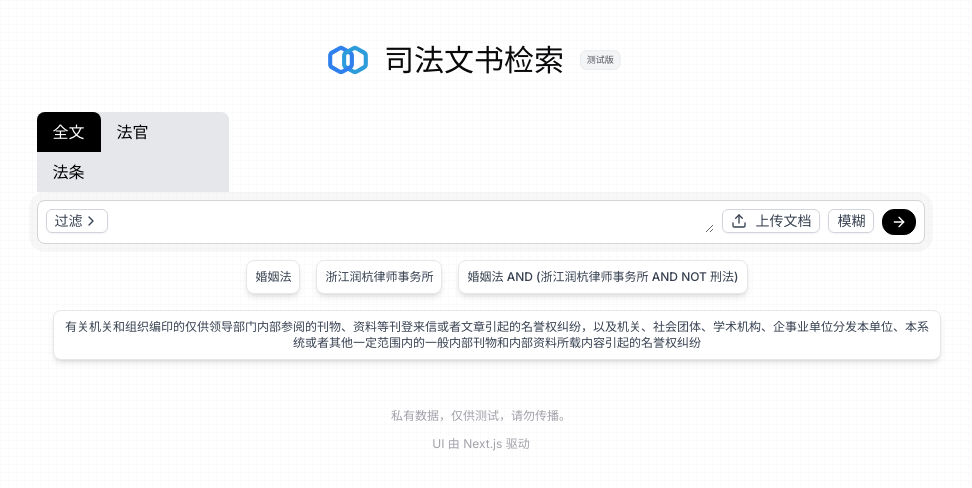
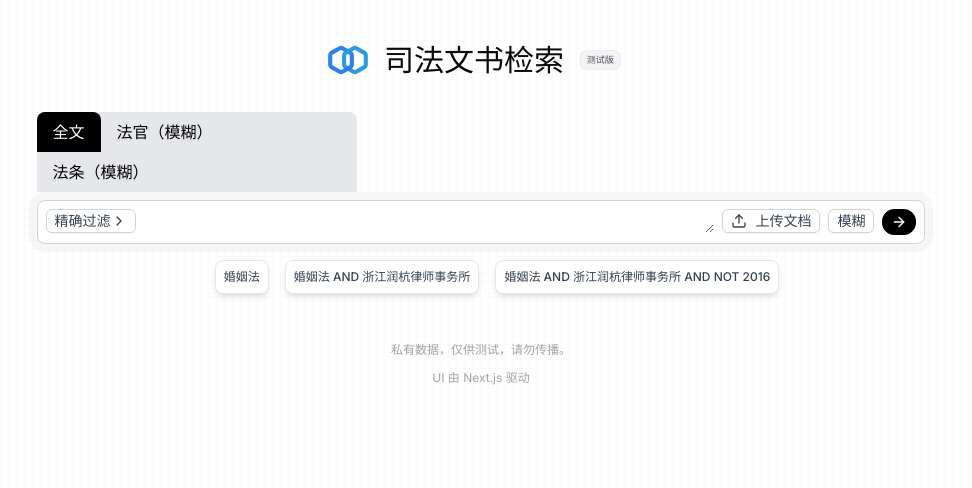
Before and after one commit to tongyx361/legal-search, a Next.js app in the folder src/frontend/: page / in a window 1280 px wide. Shown: the top 488 px of the page, without its empty margins (159-1131 px from the left). Built offline with nearby package versions, Linux system fonts and the light colour scheme.

Commit message:
Fix frontend

```diff
--- a/src/frontend/src/app/components/search.tsx
+++ b/src/frontend/src/app/components/search.tsx
@@ -1,4 +1,3 @@
-import LawDocument from "@/app/interfaces/lawdocument";
 import {
   Annoyed,
   ArrowRight,
@@ -10,25 +9,58 @@ import {
 } from "lucide-react";
 import { FC, useEffect, useRef, useState } from "react";
 
+// Environment variables
 const rootUrl: string =
-  process.env.NEXT_PUBLIC_ROOT_URL?.toString() || "http://localhost:8000";
+  process.env.NEXT_PUBLIC_ROOT_URL?.toString() || "http://localhost:5678";
 
 const queryExpasionDelay: number = process.env
   .NEXT_PUBLIC_QUERY_EXPANSION_DELAY_MS
   ? Number(process.env.NEXT_PUBLIC_QUERY_EXPANSION_DELAY_MS)
-  : 300; // 默认值
+  : 300;
 
 const nItemsPerPage: number = process.env.NEXT_PUBLIC_N_ITEMS_PER_PAGE
   ? Number(process.env.NEXT_PUBLIC_N_ITEMS_PER_PAGE)
-  : 10; // 默认值
+  : 10;
 
-interface ToggleButtonProps {
+// Interfaces
+interface LawDocument {
+  title: string;
+  full: string;
+  laws: string[];
+  judges: string[];
+  keywords: string[];
+  highlights: string[];
+  expanded: boolean;
+}
+
+export const Search: FC = () => {
+  // State variables
+  const [value, setValue] = useState("");
+  const [searchField, setSearchField] = useState("全文"); // 默认选择全文搜索字段
+  const [fuzzySearch, setFuzzySearch] = useState(true); // 是否精确搜索
+  const [judgeFilter, setJudgeFilter] = useState(""); // 法官过滤
+  const [lawFilter, setLawFilter] = useState(""); // 法条过滤
+  const [filterOpen, setFilterOpen] = useState(false); // 过滤框是否打开
+  const [results, setResults] = useState<any[]>([]); // 搜索结果数据
+  const [relatedQueries, setRelatedQueries] = useState<string[]>([]); // 相关搜索词
+  const [searchFinished, setSearchFinished] = useState(false); // 搜索是否完成
+  const [searchError, setSearchError] = useState(0); // 搜索错误
+  const [currentPage, setCurrentPage] = useState(1);
+
+  const [file, setFile] = useState<File | null>(null);
+  const [fileContent, setFileContent] = useState(true);
+  const [fileName, setFileName] = useState<string>("");
+
+  // References
+  const textareaRef = useRef<HTMLTextAreaElement>(null);
+
+  // Components and utilies
+
+  const ToggleButton: FC<{
     mode: string;
     isActive: boolean;
     onClick: () => void;
-}
-
-const ToggleButton: FC<ToggleButtonProps> = ({ mode, isActive, onClick }) => {
+  }> = ({ mode, isActive, onClick }) => {
     return (
       <button
         role="switch"
@@ -41,30 +73,26 @@ const ToggleButton: FC<ToggleButtonProps> = ({ mode, isActive, onClick }) => {
     );
   };
 
+  // Dynamic textarea height
+  const handleInputChange = (e: React.ChangeEvent<HTMLTextAreaElement>) => {
+    setFileContent(false);
+    setValue(e.target.value);
+    const textarea = e.target;
+    textarea.style.height = "1.5rem";
+    textarea.style.height = textarea.scrollHeight + "px";
+  };
+
+  // Query recommendation and expansion
+
   const fullRelatedQueries = [
     "婚姻法",
-  "浙江润杭律师事务所",
-  "婚姻法 AND (浙江润杭律师事务所 AND NOT 刑法)",
-  "有关机关和组织编印的仅供领导部门内部参阅的刊物、资料等刊登来信或者文章引起的名誉权纠纷，以及机关、社会团体、学术机构、企事业单位分发本单位、本系统或者其他一定范围内的一般内部刊物和内部资料所载内容引起的名誉权纠纷",
+    "婚姻法 AND 浙江润杭律师事务所",
+    "婚姻法 AND 浙江润杭律师事务所 AND NOT 2016",
   ];
 
-export const Search: FC = () => {
-  const [value, setValue] = useState("");
-  const [searchField, setSearchField] = useState("全文"); // 默认选择全文搜索字段
-  const [fuzzySearch, setFuzzySearch] = useState(true); // 是否精确搜索
-  const [judgeFilter, setJudgeFilter] = useState(""); // 法官过滤
-  const [lawFilter, setLawFilter] = useState(""); // 法条过滤
-  const [filterOpen, setFilterOpen] = useState(false); // 过滤框是否打开
-  const [results, setResults] = useState<any[]>([]); // 搜索结果数据
-  const [relatedQueries, setRelatedQueries] = useState<string[]>([]); // 相关搜索词
-  const [searchFinished, setSearchFinished] = useState(false); // 搜索是否完成
-  const [searchError, setSearchError] = useState(0); // 搜索错误
+  const judgeRelatedQueries = ["夏明贵", "夏明贵 王杨沁如"];
 
-  const [file, setFile] = useState<File | null>(null);
-  const [fileContent, setFileContent] = useState(true);
-  const [fileName, setFileName] = useState<string>("");
-
-  const textareaRef = useRef<HTMLTextAreaElement>(null);
+  const lawRelatedQueries = ["中华人民共和国民事诉讼法", "民事诉讼法 合同法"];
 
   const QueryContainer: FC<{ queries: string[] }> = ({ queries }) => {
     return (
@@ -74,17 +102,15 @@ export const Search: FC = () => {
             key={index}
             className="flex-initial flex-wrap items-center justify-center rounded-lg border border-gray-200 bg-white p-2 text-xs font-medium text-gray-700 shadow-md hover:bg-gray-50 hover:text-gray-900"
             onClick={() => {
-              // 修改 textarea 的值
               if (textareaRef.current) {
-                textareaRef.current!.value = query;
-                // textareaRef.current!.value === "" ? query : ` ${query}`;
-                // 创建模拟的 ChangeEvent 对象
+                textareaRef.current!.value = query; // Replace
+                // textareaRef.current!.value +=
+                // textareaRef.current!.value === "" ? query : ` ${query}`; // Append
                 const event = new Event("input", { bubbles: true });
                 Object.defineProperty(event, "target", {
                   value: textareaRef.current,
                 });
 
-                // 手动触发 handleInputChange
                 handleInputChange(
                   event as unknown as React.ChangeEvent<HTMLTextAreaElement>,
                 );
@@ -126,6 +152,8 @@ export const Search: FC = () => {
     }
   };
 
+  // Debounce
+
   const useDebounce = (value: any, delay: number) => {
     const [debouncedValue, setDebouncedValue] = useState(value);
 
@@ -142,19 +170,7 @@ export const Search: FC = () => {
     return debouncedValue;
   };
 
-  const debouncedValue = useDebounce(value, queryExpasionDelay); // 500ms 的防抖延迟
-
-  // 监听文本框输入事件，动态改变文本框的高度
-  const handleInputChange = (e: React.ChangeEvent<HTMLTextAreaElement>) => {
-    setFileContent(false);
-    if (e.target.value === "") {
-      setRelatedQueries([]);
-    }
-    setValue(e.target.value);
-    const textarea = e.target;
-    textarea.style.height = "1.5rem";
-    textarea.style.height = textarea.scrollHeight + "px";
-  };
+  const debouncedValue = useDebounce(value, queryExpasionDelay);
 
   useEffect(() => {
     console.log("debouncedValue: ", debouncedValue);
@@ -163,27 +179,17 @@ export const Search: FC = () => {
         case "全文":
           setRelatedQueries(fullRelatedQueries);
           break;
-        case "法官":
-          setRelatedQueries(["张三", "李四"]);
+        case "法官（模糊）":
+          setRelatedQueries(judgeRelatedQueries);
           break;
-        case "法条":
-          setRelatedQueries(["婚姻法", "刑法"]);
+        case "法条（模糊）":
+          setRelatedQueries(lawRelatedQueries);
           break;
       }
     } else {
-      if (!fileContent)
-        switch (searchField) {
-          case "全文":
-            fetchRelatedQueries(debouncedValue);
-            break;
-          case "法官":
-            setRelatedQueries(["张三", "李四"]);
-            break;
-          case "法条":
-            setRelatedQueries(["婚姻法", "刑法"]);
-            break;
-        }
-      else setRelatedQueries([]);
+      if (!fileContent) {
+        if (searchField === "全文") fetchRelatedQueries(debouncedValue);
+      } else setRelatedQueries([]);
     }
     // console.log("Debounced value:", debouncedValue);
   }, [debouncedValue, searchField]);
@@ -196,6 +202,7 @@ export const Search: FC = () => {
       setResults([]);
       setSearchFinished(false);
       setSearchError(0);
+      setCurrentPage(1);
       let apiUrl: string = rootUrl;
       let requestData: { [key: string]: any } = {};
       let ndoc =
@@ -219,7 +226,7 @@ export const Search: FC = () => {
             ndoc: ndoc,
           };
           break;
-        case "法官":
+        case "法官（模糊）":
           apiUrl += "/query-judge";
           requestData = {
             query: value,
@@ -227,7 +234,7 @@ export const Search: FC = () => {
             ndoc: ndoc,
           };
           break;
-        case "法条":
+        case "法条（模糊）":
           apiUrl += "/query-laws";
           requestData = {
             query: value,
@@ -242,7 +249,7 @@ export const Search: FC = () => {
       let end_search = false;
       try {
         do {
-          console.log("index:", requestData["index"]);
+          console.log("requestData:", requestData);
           const response = await fetch(apiUrl, {
             method: "POST",
             headers: {
@@ -307,11 +314,8 @@ export const Search: FC = () => {
     reader.readAsText(file);
   };
 
-  // LawDoc component to display a single law document
-  const LawDoc: FC<{ document: LawDocument; index: number }> = ({
-    document,
-    index,
-  }) => {
+  // Component to display a single law document
+  const LawDoc: FC<{ document: LawDocument }> = ({ document }) => {
     const [expanded, setExpanded] = useState(document.expanded);
 
     const CustomList: FC<{
@@ -368,58 +372,8 @@ export const Search: FC = () => {
       return { __html: highlightedText };
     };
 
+    const SimilarSearch: FC = () => {
       return (
-      <div className="mb-4 flex flex-col items-center rounded-md border border-gray-300 bg-gray-50 p-4">
-        <div
-          id="doc-header"
-          className="items-left justify-left m-1 flex w-full flex-col"
-        >
-          <h3 className="mb-2 text-lg font-semibold">{document.title}</h3>
-          <CustomList
-            prompt="法官："
-            items={document.judges}
-            itemColor="bg-blue-200 text-blue-800"
-          />
-          <CustomList
-            prompt="法条："
-            items={document.laws}
-            itemColor="bg-teal-200 text-teal-800"
-          />
-          <CustomList
-            prompt="关键词："
-            items={document.keywords}
-            itemColor="bg-gray-200 text-gray-800"
-          />
-        </div>
-        {expanded && (
-          <>
-            {" "}
-            <button
-              className="mt-2 flex items-center text-blue-500"
-              onClick={() => {
-                setExpanded(!expanded);
-                document.expanded = !document.expanded;
-              }}
-            >
-              {expanded ? (
-                <>
-                  收起全文
-                  <ChevronUp />
-                </>
-              ) : (
-                <>
-                  展开全文
-                  <ChevronDown />
-                </>
-              )}
-            </button>{" "}
-            <div
-              className="m-2 w-full rounded-md border bg-white p-2 text-sm leading-6"
-              dangerouslySetInnerHTML={highlightKeywords(
-                document.full,
-                document.highlights,
-              )}
-            />
         <div className="flex">
           <button
             className="m-2 flex items-center rounded-md border bg-green-200 p-2"
@@ -448,8 +402,8 @@ export const Search: FC = () => {
           <button
             className="m-2 flex items-center rounded-md border bg-blue-200 p-2"
             onClick={() => {
-                  setSearchField("法官");
-                  textareaRef.current!.value = document.judges.join(" OR ");
+              setSearchField("法官（模糊）");
+              textareaRef.current!.value = document.judges.join(" ");
               const eInput = new Event("input", { bubbles: true });
               Object.defineProperty(eInput, "target", {
                 value: textareaRef.current,
@@ -472,8 +426,8 @@ export const Search: FC = () => {
           <button
             className="m-2 flex items-center rounded-md border bg-teal-200 p-2"
             onClick={() => {
-                  setSearchField("法条");
-                  textareaRef.current!.value = document.laws.join(" OR ");
+              setSearchField("法条（模糊）");
+              textareaRef.current!.value = document.laws.join(" ");
               const eInput = new Event("input", { bubbles: true });
               Object.defineProperty(eInput, "target", {
                 value: textareaRef.current,
@@ -494,8 +448,11 @@ export const Search: FC = () => {
             相似法条案例
           </button>
         </div>
-          </>
-        )}
+      );
+    };
+
+    const ExpandButton: FC = () => {
+      return (
         <button
           className="mt-2 flex items-center text-blue-500"
           onClick={() => {
@@ -515,22 +472,71 @@ export const Search: FC = () => {
             </>
           )}
         </button>
+      );
+    };
+
+    return (
+      <div className="mb-4 flex flex-col items-center rounded-md border border-gray-300 bg-gray-50 p-4">
+        <div
+          id="doc-header"
+          className="items-left justify-left m-1 flex w-full flex-col"
+        >
+          <h3 className="mb-2 text-lg font-semibold">{document.title}</h3>
+          <CustomList
+            prompt="法官："
+            items={document.judges}
+            itemColor="bg-blue-200 text-blue-800"
+          />
+          <CustomList
+            prompt="法条："
+            items={document.laws}
+            itemColor="bg-teal-200 text-teal-800"
+          />
+          <CustomList
+            prompt="关键词："
+            items={document.keywords}
+            itemColor="bg-gray-200 text-gray-800"
+          />
+        </div>
+        {expanded && (
+          <>
+            <SimilarSearch />
+            <ExpandButton />
+            <div
+              className="m-2 w-full rounded-md border bg-white p-2 text-sm leading-6"
+              dangerouslySetInnerHTML={highlightKeywords(
+                document.full,
+                document.highlights,
+              )}
+            ></div>
+          </>
+        )}
+        <SimilarSearch />
+        <ExpandButton />
       </div>
     );
   };
 
-  // LawDocs component with pagination
+  // Component of search results with pagination
   const LawDocs: FC<{ documents: LawDocument[]; itemsPerPage: number }> = ({
     documents,
     itemsPerPage,
   }) => {
-    const [currentPage, setCurrentPage] = useState(1);
     const totalPages = Math.ceil(documents.length / itemsPerPage);
     const paginationRef = useRef<HTMLDivElement>(null);
 
     const indexOfLastItem = currentPage * itemsPerPage;
     const indexOfFirstItem = indexOfLastItem - itemsPerPage;
     const currentItems = documents.slice(indexOfFirstItem, indexOfLastItem);
+
+    const handlePageChange = (pageNumber: number) => {
+      setCurrentPage(pageNumber);
+      paginationRef.current?.scrollIntoView({ behavior: "smooth" });
+    };
+
+    useEffect(() => {
+      window.scrollTo({ top: 0, behavior: "smooth" });
+    }, [currentPage]);
 
     // Pagination component
     const Pagination: FC<{
@@ -594,15 +600,6 @@ export const Search: FC = () => {
       );
     };
 
-    const handlePageChange = (pageNumber: number) => {
-      setCurrentPage(pageNumber);
-      paginationRef.current?.scrollIntoView({ behavior: "smooth" });
-    };
-
-    useEffect(() => {
-      window.scrollTo({ top: 0, behavior: "smooth" });
-    }, [currentPage]);
-
     return (
       <div className="flex w-full flex-col gap-4">
         <div className="flex gap-2 text-blue-500">
@@ -623,7 +620,7 @@ export const Search: FC = () => {
             </div>
             {currentItems.map((document, index) => (
               <div key={index} className="mb-2">
-                <LawDoc document={document} index={indexOfFirstItem + index} />
+                <LawDoc document={document} />
               </div>
             ))}
             <Pagination
@@ -637,6 +634,7 @@ export const Search: FC = () => {
     );
   };
 
+  // Main search bar component
   return (
     <div className="relative flex w-5/6 flex-col items-center justify-center">
       <div
@@ -646,7 +644,7 @@ export const Search: FC = () => {
         <div
           role="group"
           aria-label="搜索字段"
-          className="mb-2 w-48 flex-auto gap-4 rounded-t-lg bg-gray-200"
+          className="mb-2 w-80 flex-row flex-nowrap gap-4 rounded-t-lg bg-gray-200"
         >
           <ToggleButton
             mode="全文"
@@ -657,19 +655,19 @@ export const Search: FC = () => {
             }}
           />
           <ToggleButton
-            mode="法官"
-            isActive={searchField === "法官"}
+            mode="法官（模糊）"
+            isActive={searchField === "法官（模糊）"}
             onClick={() => {
-              setSearchField("法官");
-              setRelatedQueries(["张三", "李四"]);
+              setSearchField("法官（模糊）");
+              setRelatedQueries(judgeRelatedQueries);
             }}
           />
           <ToggleButton
-            mode="法条"
-            isActive={searchField === "法条"}
+            mode="法条（模糊）"
+            isActive={searchField === "法条（模糊）"}
             onClick={() => {
-              setSearchField("法条");
-              setRelatedQueries(["婚姻法", "刑法"]);
+              setSearchField("法条（模糊）");
+              setRelatedQueries(lawRelatedQueries);
             }}
           />
         </div>
@@ -683,7 +681,7 @@ export const Search: FC = () => {
                   className="w-17 inline-flex h-6 items-center justify-center rounded-md border border-gray-300 bg-white px-2 py-2 text-sm font-medium text-gray-700 shadow-sm hover:bg-gray-50 focus:outline-none focus:ring-2 focus:ring-indigo-500 focus:ring-offset-2"
                   onClick={() => setFilterOpen(!filterOpen)}
                 >
-                  过滤
+                  精确过滤
                   {filterOpen ? (
                     <ChevronDown size={16} />
                   ) : (
@@ -744,7 +742,7 @@ export const Search: FC = () => {
                   <span className="min-w-[4rem]">法官：</span>
                   <input
                     type="text"
-                    placeholder="张三 李四"
+                    placeholder="张三 AND 李四"
                     className="w-full rounded-md border px-2 py-1"
                     value={judgeFilter}
                     onChange={(e) => setJudgeFilter(e.target.value)}
@@ -754,7 +752,7 @@ export const Search: FC = () => {
                   <span className="min-w-[4rem]">法条：</span>
                   <input
                     type="text"
-                    placeholder="民法典 婚姻法"
+                    placeholder="婚姻法 AND 诉讼法"
                     className="w-full rounded-md border px-2 py-1"
                     value={lawFilter}
                     onChange={(e) => setLawFilter(e.target.value)}
```
Also changed, not shown: src/frontend/src/app/interfaces/lawdocument.ts (deleted, +0 -9 lines). Lines whose indentation alone changed are shown as unchanged.
